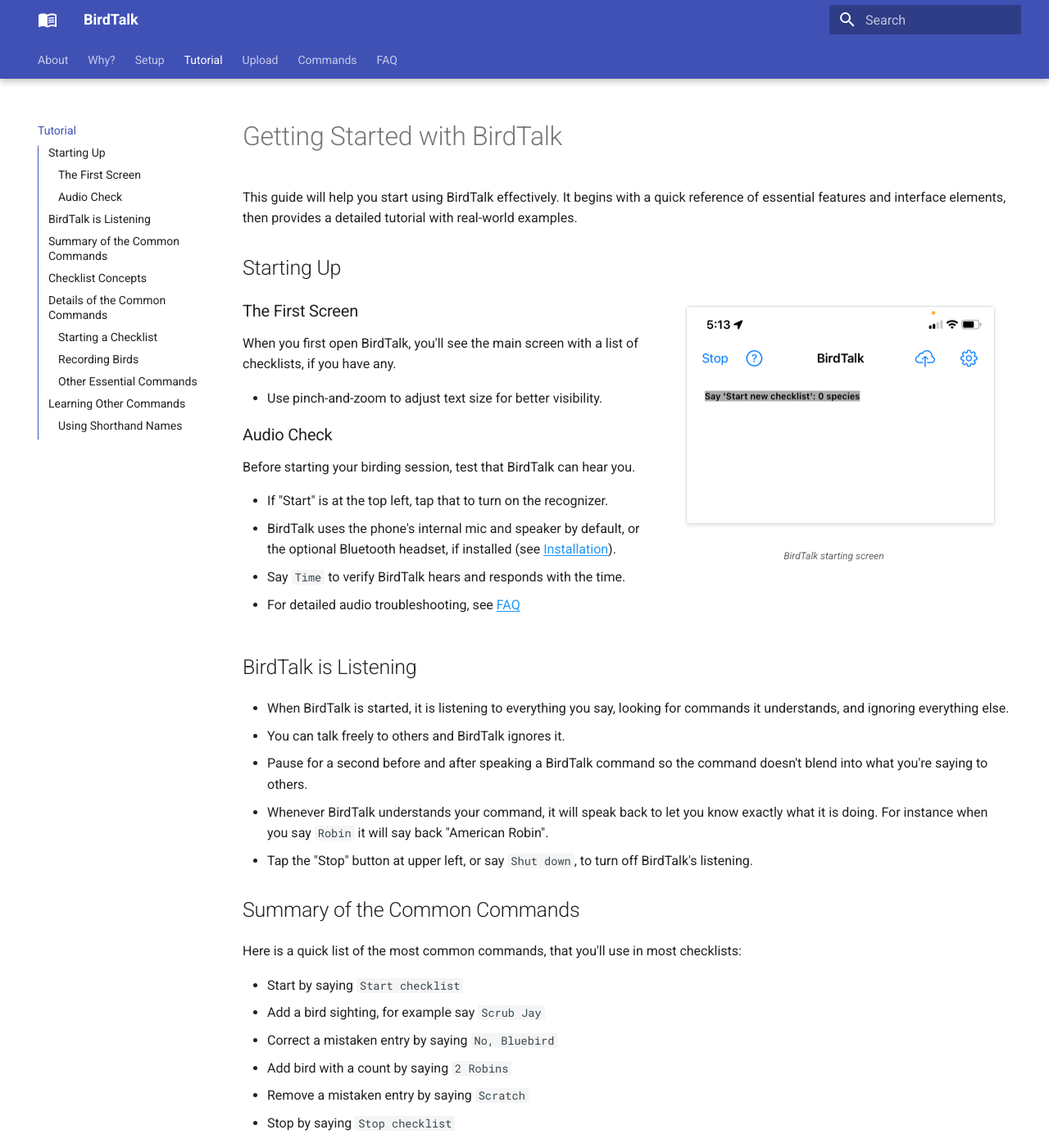
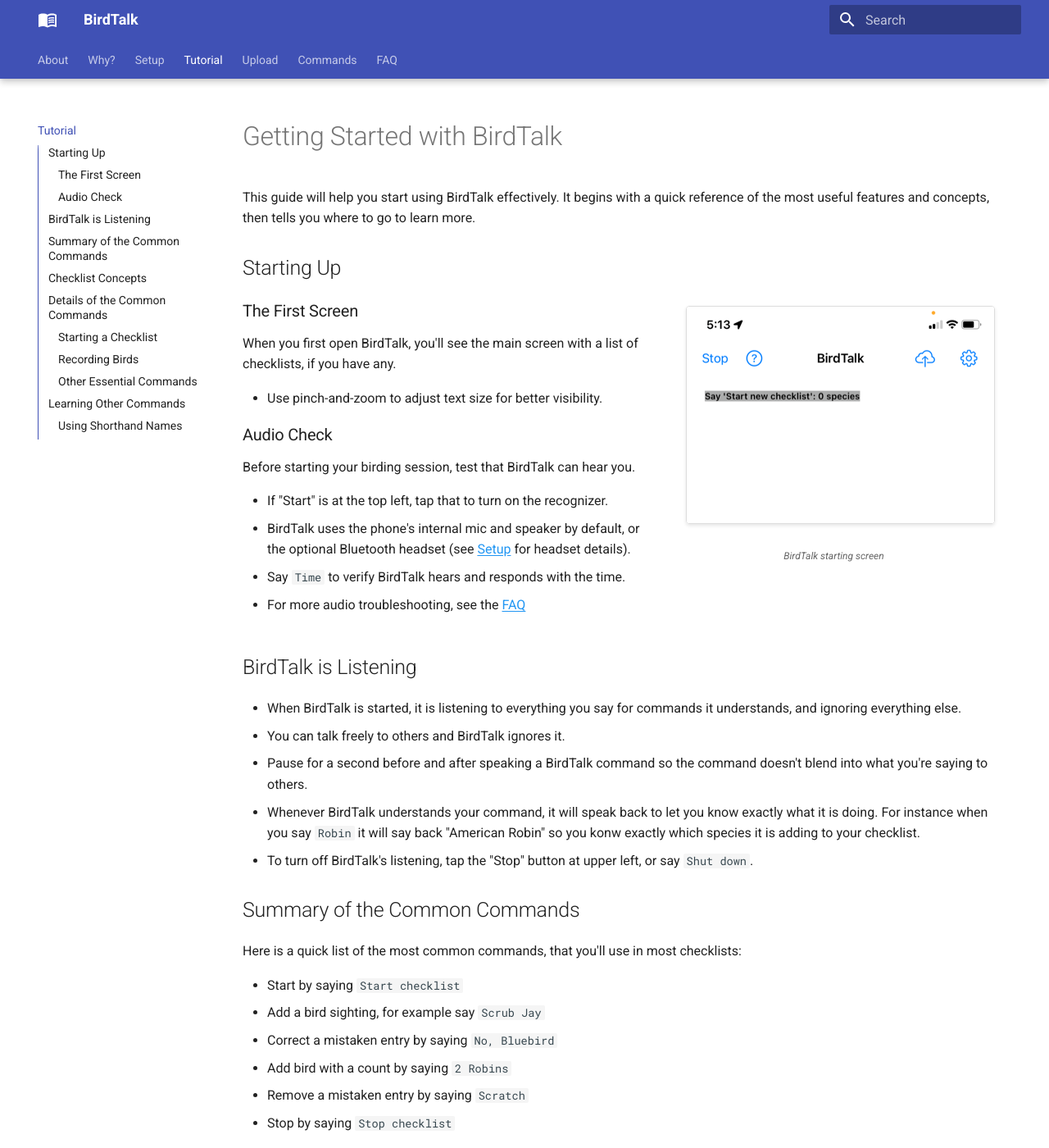
Before and after one commit to johncallender/birdtalk-docs, an MkDocs documentation site: the page built from docs/getting-started.md, in a window 1280 px wide and 1400 px high. Shown: the whole window at 82% size. Built offline with MkDocs 1.6.1 and Material for MkDocs 9.7.7, drawn with Linux system fonts in a browser that asks for light colours; some of the changed text lies outside the part shown.

Commit message:
Touch ups

```diff
--- a/docs/getting-started.md
+++ b/docs/getting-started.md
@@ -1,6 +1,6 @@
 # Getting Started with BirdTalk
 
-This guide will help you start using BirdTalk effectively. It begins with a quick reference of essential features and interface elements, then provides a detailed tutorial with real-world examples.
+This guide will help you start using BirdTalk effectively. It begins with a quick reference of the most useful features and concepts, then tells you where to go to learn more.
 
 ## Starting Up
 
@@ -23,19 +23,19 @@
 Before starting your birding session, test that BirdTalk can hear you.
 
 - If "Start" is at the top left, tap that to turn on the recognizer.
-- BirdTalk uses the phone's internal mic and speaker by default, or the optional Bluetooth headset, if installed (see [Installation](installation/requirements-and-setup.md)).
+- BirdTalk uses the phone's internal mic and speaker by default, or the optional Bluetooth headset (see [Setup](installation/requirements-and-setup.md) for headset details).
 - Say `Time` to verify BirdTalk hears and responds with the time.
-- For detailed audio troubleshooting, see [FAQ](faq.md)
+- For more audio troubleshooting, see the [FAQ](faq.md/#what-if-birdtalk-is-not-responding-to-my-speech)
 
 <div class="clear-floats"></div>
 
 ## BirdTalk is Listening
 
-- When BirdTalk is started, it is listening to everything you say, looking for commands it understands, and ignoring everything else.
+- When BirdTalk is started, it is listening to everything you say for commands it understands, and ignoring everything else.
 - You can talk freely to others and BirdTalk ignores it.
 - Pause for a second before and after speaking a BirdTalk command so the command doesn't blend into what you're saying to others.
-- Whenever BirdTalk understands your command, it will speak back to let you know exactly what it is doing.  For instance when you say `Robin` it will say back "American Robin".
-- Tap the "Stop" button at upper left, or say `Shut down`, to turn off BirdTalk's listening.
+- Whenever BirdTalk understands your command, it will speak back to let you know exactly what it is doing.  For instance when you say `Robin` it will say back "American Robin" so you konw exactly which species it is adding to your checklist.
+- To turn off BirdTalk's listening, tap the "Stop" button at upper left, or say `Shut down`.
 
 ## Summary of the Common Commands
 
@@ -75,6 +75,7 @@
 
 - BirdTalk reads back the chosen hotspot
 - If you prefer a different hotspot, tap the desired hotspot on the screen, or use the `Next` comamnd.
+- Then say `Share with one` if you are birding with another person, so the eBird checklist will have the right count.
 
 <div class="clear-floats"></div>
 
```
Also changed, not shown: docs/commands/reference.md (+10 -1 lines), docs/faq.md (+13 -3 lines), docs/index.md (+1 -1 lines), docs/installation/requirements-and-setup.md (+1 -1 lines), docs/uploading-checklists.md (+3 -1 lines).
